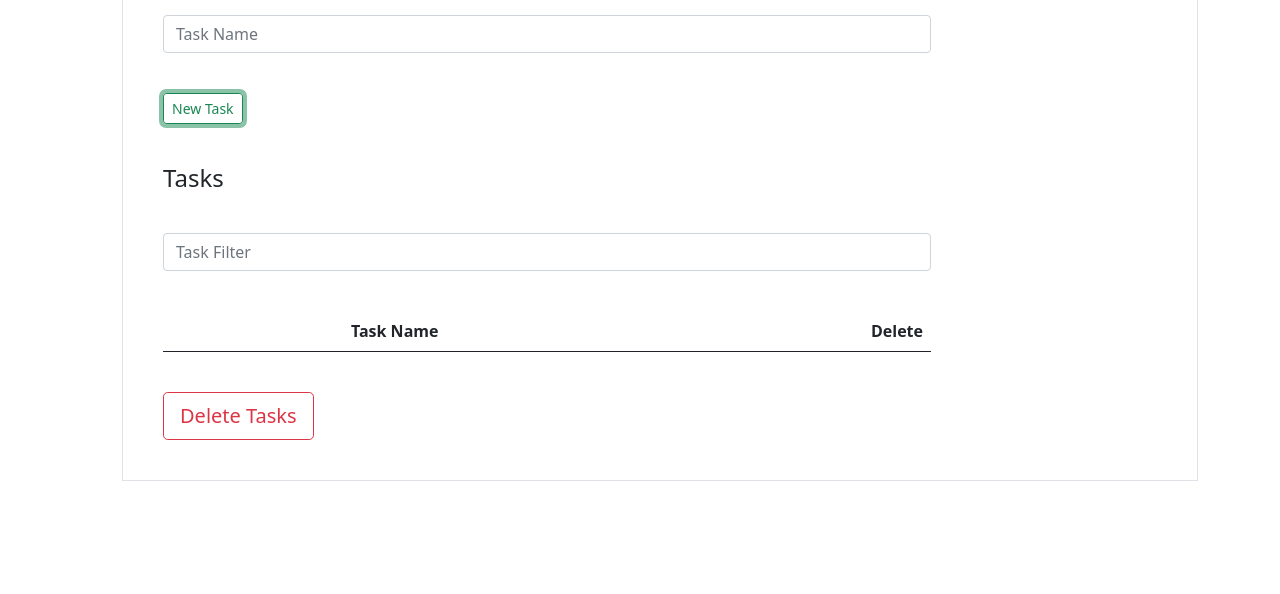
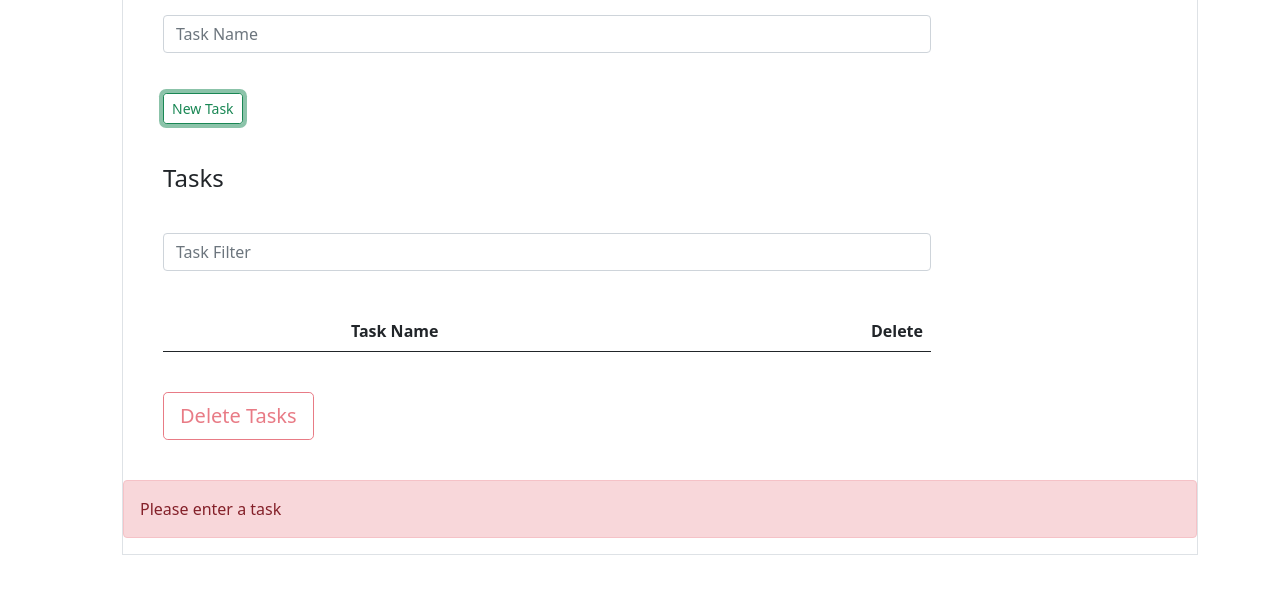
Before and after one commit to KingDark2010/TODO-List-Task-List, a plain HTML site: page app/index.html in a window 1280 px wide. Both pictures are taken after a click on the button "New Task". Shown: the part 114-708 px from the top of the page. Drawn offline with nearby package versions, Linux system fonts and the light colour scheme.

Commit message:
added function validation / fix issue with del btn

```diff
--- a/app/index.html
+++ b/app/index.html
@@ -11,7 +11,7 @@
     <div class="container">
         <div class="mb-3 border">
             <h1 class="h1">Task List</h1>
-            <input type="text" class="form-control" id="exampleFormControlInput1" placeholder="Task Name">
+            <input type="text" class="form-control test" id="exampleFormControlInput1" placeholder="Task Name">
             <button type="button" class="btn btn-outline-success btn-sm">New Task</button>
             <h4 class="h4">Tasks</h4>
             <input type="text" class="form-control" id="exampleFormControlInput2" placeholder="Task Filter">
--- a/app/js/app.js
+++ b/app/js/app.js
@@ -32,7 +32,7 @@ function loadEventListener(){
 
 function addTask(event) {
     if (taskInput.value === "") {
-        alert('Please add a task')
+        showAlert("Please enter a task", "alert-danger");
     } else {
         //create table raw for task
         const taskRaw = document.createElement('tr');
@@ -48,9 +48,9 @@ function addTask(event) {
         taskRaw.appendChild(task);
         taskRaw.appendChild(taskDelete);
         taskCollection.appendChild((taskRaw));
+        taskDeleteAll.disabled = false;
+        taskInput.value = "";
     }
-    taskInput.value = "";
-    taskDeleteAll.disabled = false;
     event.preventDefault()
 }
 
@@ -66,9 +66,8 @@ function enterTask(event) {
 
 function removeTask(event) {
     if(event.target.classList.contains('delete')) {
-        if(confirm("are you sure ?")) {
-            event.target.parentElement.parentElement.remove();
-        }
+        event.target.parentElement.parentElement.remove();
+        showAlert(`Task ${event.target.parentElement.parentElement.firstChild.innerHTML} deleted`, 'alert-success');
     }
 }
 
@@ -78,9 +77,25 @@ function removeAllTasks() {
     while(taskCollection.firstChild) {
         taskCollection.removeChild(taskCollection.firstChild);
     }
+    showAlert("All tasks deleted", "alert-success");
     taskDeleteAll.disabled = true;
 }
 
+// validation alert function
+
+function showAlert(message, className) {
+    //create a new alert element
+    const alert = document.createElement('div');
+    //add the alert class
+    alert.className = `alert ${className}`;
+    //add the message
+    alert.innerHTML = message;
+    //append the alert to the body
+    const container = document.querySelector('.border');
+    container.appendChild(alert);
+    //remove the alert after 3 seconds
+    setTimeout(() => { container.removeChild(alert); }, 3000);
+}
 // task filter function
 
 function filterTasks(event) {
```
